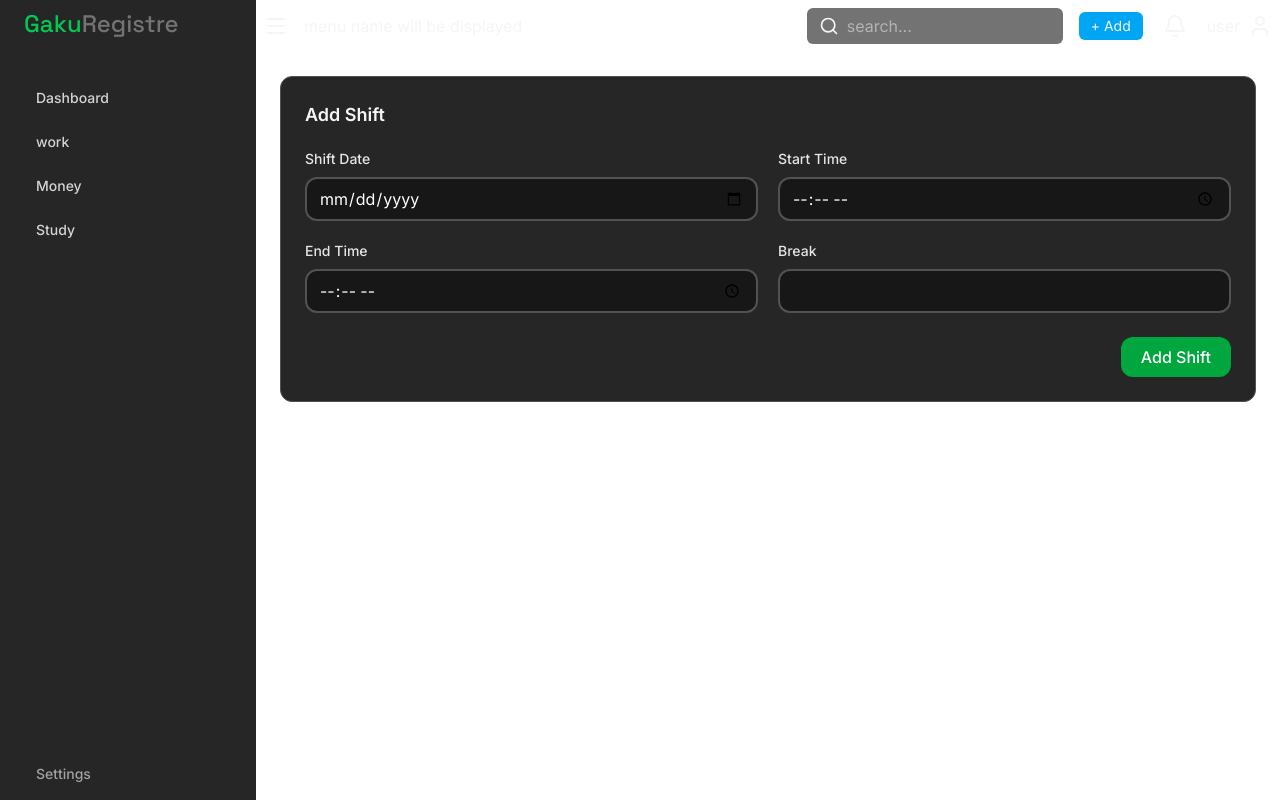
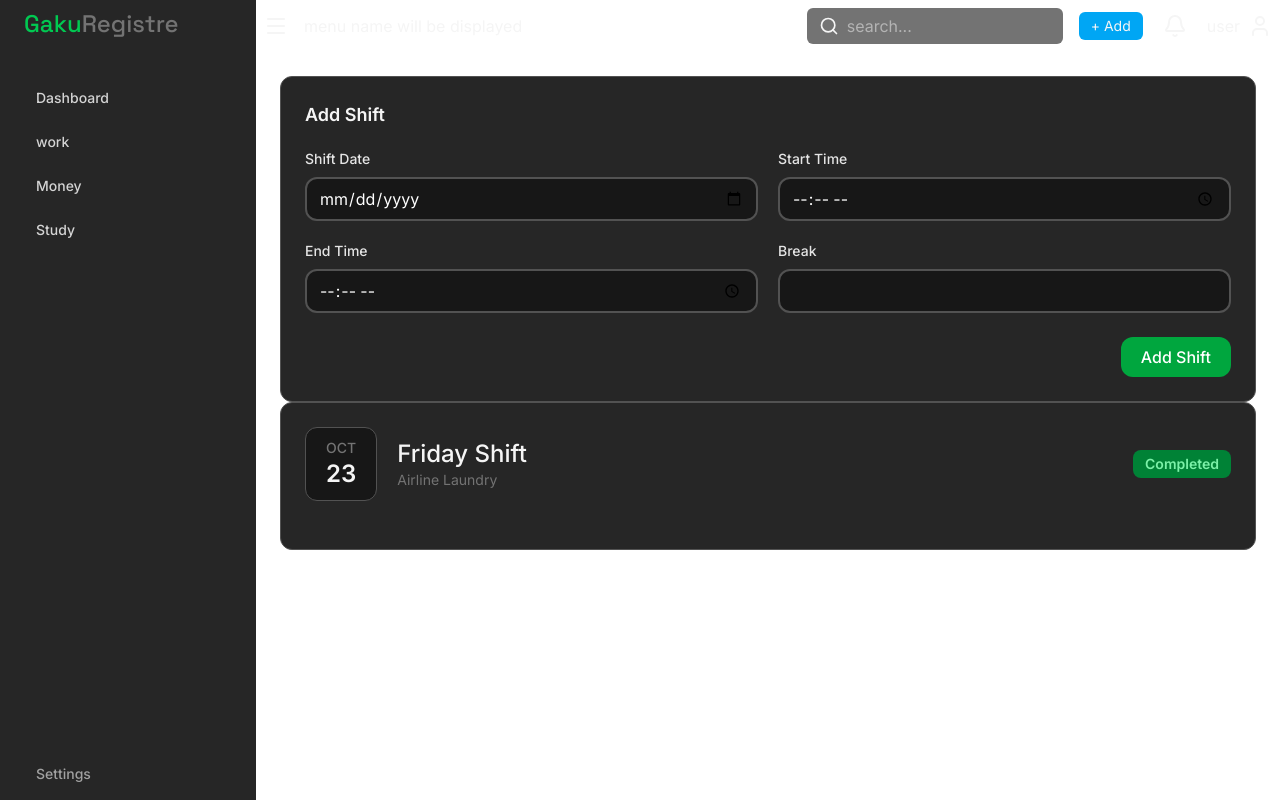
Before and after one commit to Kenny-still12/StudentOS, a React (Vite) app: page / in a window 1280 px wide. Built offline with nearby package versions, Linux system fonts and the light colour scheme.

Commit message:
created ShiftCard components, added top container

```diff
--- a/src/Components/work/ShiftCard.jsx
+++ b/src/Components/work/ShiftCard.jsx
@@ -0,0 +1,37 @@
+export default function ShiftCard() {
+    return (
+        // main container
+        <section className="bg-neutral-800 rounded-xl border border-neutral-600 p-5 sm:p-6">
+            {/* first container <top> */}
+            <div className="flex gap-2 justify-between items-center">
+
+                <div className="flex gap-3 sm:gap-5 items-center ">
+                    {/* date container */}
+                    <div className="bg-neutral-900 border border-neutral-600 rounded-xl px-5 py-2.5 flex flex-col items-center">
+                        <h2 className="font-medium text-sm text-neutral-500">OCT</h2>
+                        <p className="text-2xl font-semibold">23</p>
+                    </div>
+                    {/* shift info container */}
+                    <div className="min-w-0">
+                        <h2 className="font-medium text-2xl">Friday Shift</h2>
+                        <p className="text-sm text-neutral-500">Airline Laundry</p>
+                    </div>
+                </div>
+                {/* status tag <complete> <reserve> */}
+                <div className="self-center rounded-lg bg-green-700 px-3 py-1 shrink-0">
+                    <p className="whitespace-nowrap text-green-300 font-semibold text-sm">Completed</p>
+                </div>
+            </div>
+            {/* middle container */}
+            <br />
+            <div>
+                <div></div>
+                <div></div>
+            </div>
+            {/* bottom container */}
+            <div>
+                <div></div>
+            </div>
+        </section>
+    )
+}
--- a/src/Pages/Work.jsx
+++ b/src/Pages/Work.jsx
@@ -1,3 +1,4 @@
+import ShiftCard from "../Components/work/ShiftCard"
 import ShiftForm from "../Components/work/ShiftForm"
 
 export default function Work() {
@@ -26,6 +27,7 @@
     return (
         <div>
             <ShiftForm />
+            <ShiftCard />
         </div>
     )
 }
```
